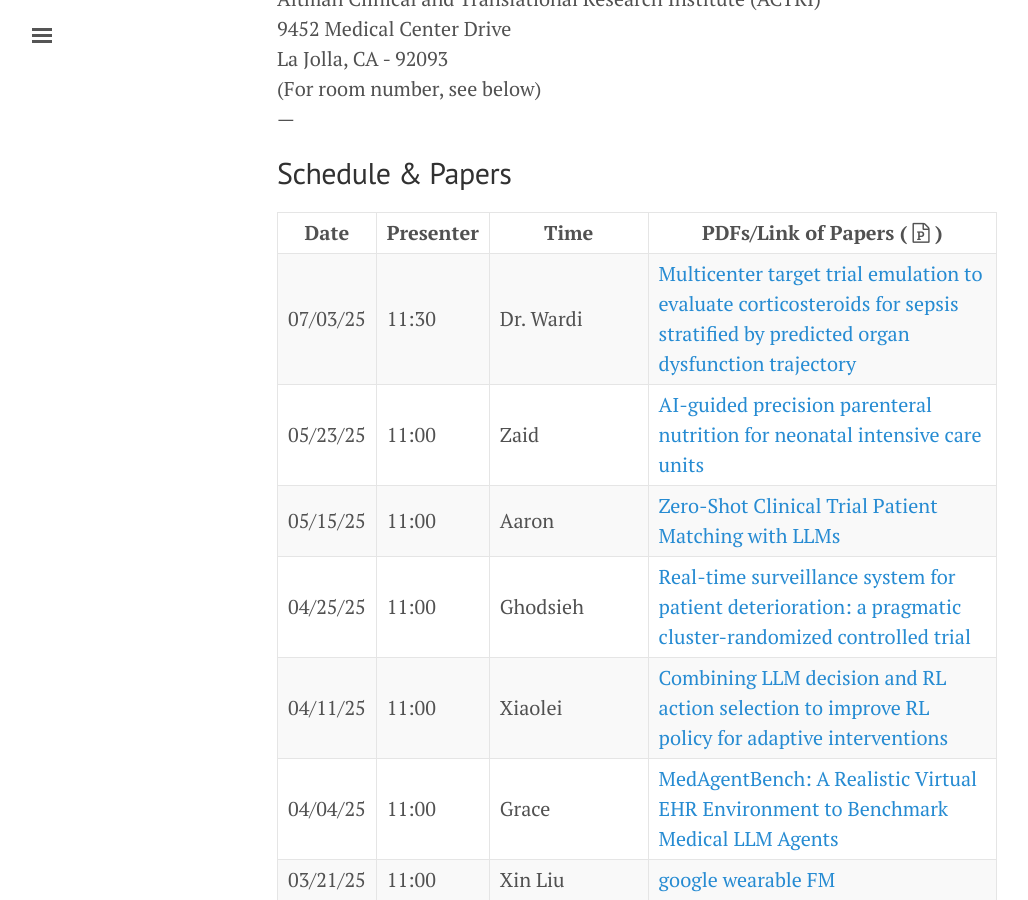
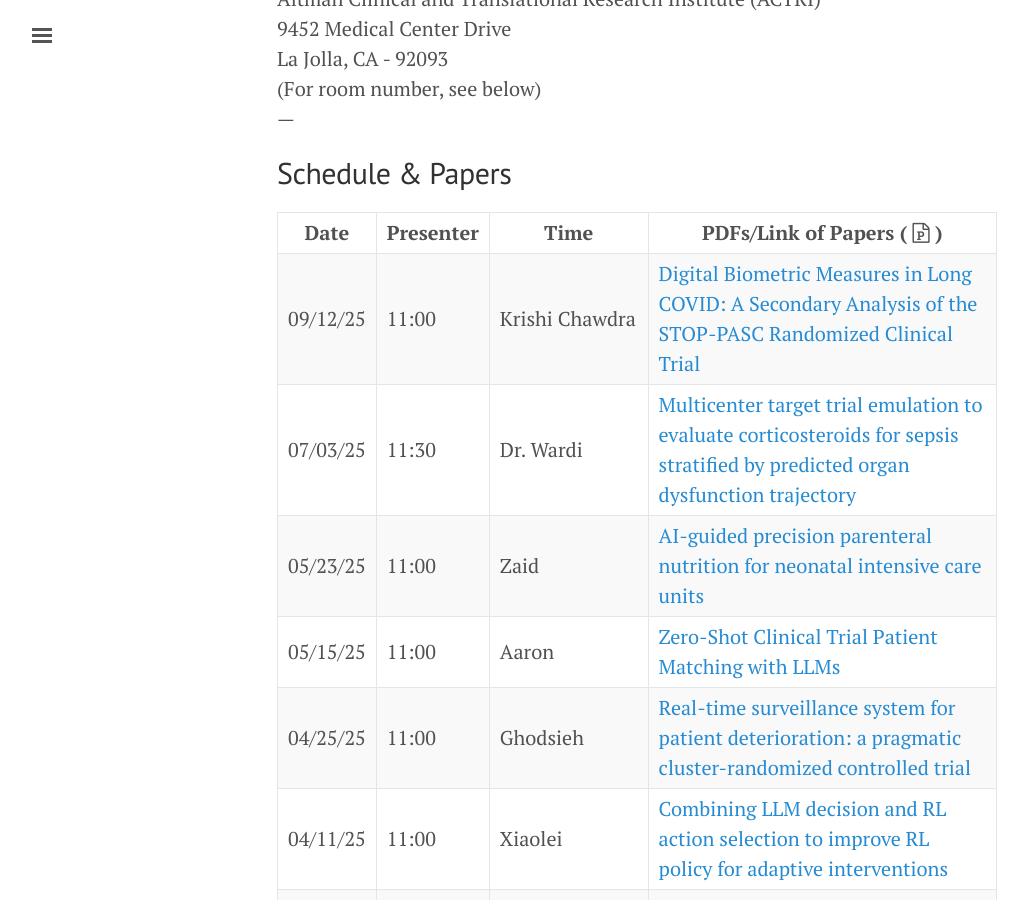
Before and after one commit to NematiLab/bmijc, a Jekyll site: the page built from index.md, in a window 1280 px wide and 900 px high, scrolled down 515 px. Shown: the whole window, without its empty margins (3-1031 px from the left). Built offline with Jekyll 4.4.1, drawn with Linux system fonts in a browser that asks for light colours; nearby versions of some CDN libraries.

Commit message:
Added Krishi's JC presentation
BJG: added Krishi's 9/12/25 JC talk to website

```diff
--- a/index.md
+++ b/index.md
@@ -30,6 +30,7 @@ La Jolla, CA - 92093<br>
 
 Date | Presenter | Time | PDFs/Link of Papers ( <i class='fa fa-file-powerpoint-o'></i> )
 --- | --- | ---
+09/12/25 | 11:00 | Krishi Chawdra |  [Digital Biometric Measures in Long COVID: A Secondary Analysis of the STOP-PASC Randomized Clinical Trial](https://jamanetwork.com/journals/jamanetworkopen/fullarticle/2837639){:target="_blank"}
 07/03/25 | 11:30 | Dr. Wardi |  [Multicenter target trial emulation to evaluate corticosteroids for sepsis stratified by predicted organ dysfunction trajectory](https://www.nature.com/articles/s41467-025-59643-z){:target="_blank"}
 05/23/25 | 11:00| Zaid | [AI-guided precision parenteral nutrition for neonatal intensive care units](https://www.nature.com/articles/s41591-025-03601-1){:target="_blank"}
 05/15/25 | 11:00| Aaron | [Zero-Shot Clinical Trial Patient Matching with LLMs](https://ai.nejm.org/doi/full/10.1056/AIcs2400360){:target="_blank"}
```
